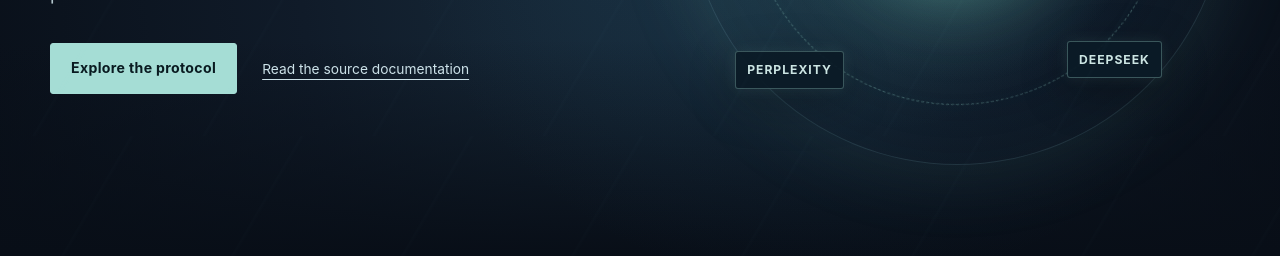
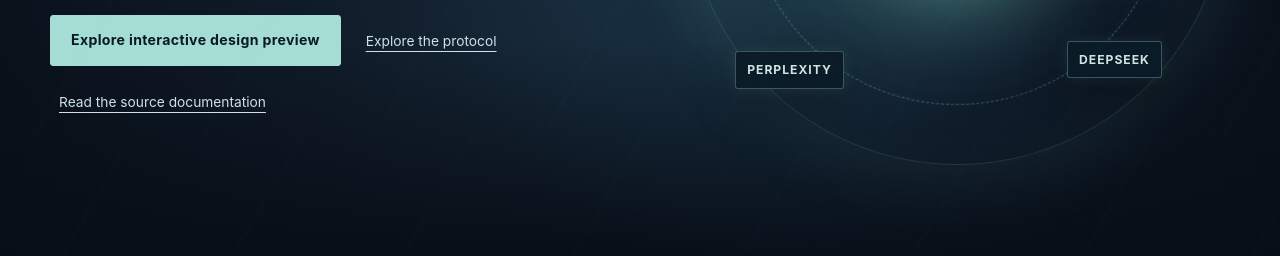
Before and after one commit to jussray/Council-Bus, a plain HTML site: page site/index.html in a window 1280 px wide. Shown: the part 544-800 px from the top of the page. Drawn offline with Linux system fonts and the light colour scheme.

Commit message:
feat(council): link approved design preview from public landing

```diff
--- a/site/index.html
+++ b/site/index.html
@@ -69,7 +69,7 @@ footer{padding:30px 0 48px;border-top:1px solid #ffffff21;display:flex;justify-c
 <header><div class="shell nav"><a class="brand" href="#top"><span aria-hidden="true"></span>COUNCIL-BUS</a><nav aria-label="Main navigation"><a href="#protocol">Protocol</a><a href="#status">Readiness</a><a href="https://github.com/jussray/Council-Bus" rel="noopener noreferrer">Repository</a></nav></div></header>
 <main id="top">
 <section class="hero"><div class="shell hero-inner">
-<div><div class="eyebrow">Juss &amp; Co · Proof-first architecture</div><h1>Evidence<br>before <em>authority.</em></h1><p class="lead">A neutral record for AI council exchanges. Every message carries a traceable lineage. No model, message, or merge grants permission to act on its own.</p><div class="actions"><a class="cta" href="#protocol">Explore the protocol</a><a class="inline-link" href="https://github.com/jussray/Council-Bus/blob/main/README.md" rel="noopener noreferrer">Read the source documentation</a></div></div>
+<div><div class="eyebrow">Juss &amp; Co · Proof-first architecture</div><h1>Evidence<br>before <em>authority.</em></h1><p class="lead">A neutral record for AI council exchanges. Every message carries a traceable lineage. No model, message, or merge grants permission to act on its own.</p><div class="actions"><a class="cta" href="preview.html">Explore interactive design preview</a><a class="inline-link" href="#protocol">Explore the protocol</a><a class="inline-link" href="https://github.com/jussray/Council-Bus/blob/main/README.md" rel="noopener noreferrer">Read the source documentation</a></div></div>
 <div class="world" role="img" aria-label="Diagram of five AI council seats around a neutral evidence ledger"><div class="core"><strong>LEDGER</strong><small>NO AUTHORITY</small></div><span class="seat">Claude</span><span class="seat">ChatGPT</span><span class="seat">Muse</span><span class="seat">DeepSeek</span><span class="seat">Perplexity</span></div>
 </div></section>
 <section class="section" id="protocol"><div class="shell"><div class="section-head"><div class="eyebrow">01 / Contract</div><h2>Messages become records.<br>Not instructions.</h2><p class="note">Council-Bus uses a checked JSON message schema and hash-linked receipts. Founder authority is deliberately outside the ledger.</p></div><div class="feature-grid"><div class="feature"><div class="n">01 / TRACE</div><b>Sealed lineage</b><p>Each message has a content hash and previous-receipt link to preserve a verifiable thread.</p></div><div class="feature"><div class="n">02 / VERIFY</div><b>Evidence labels</b><p>Claims distinguish verified, inferred, unknown, blocked, and failed states rather than inventing certainty.</p></div><div class="feature"><div class="n">03 / GOVERN</div><b>Founder retains authority</b><p>Recorded council messages never approve deployments, payments, access changes, or production actions.</p></div></div></div></section>
```
